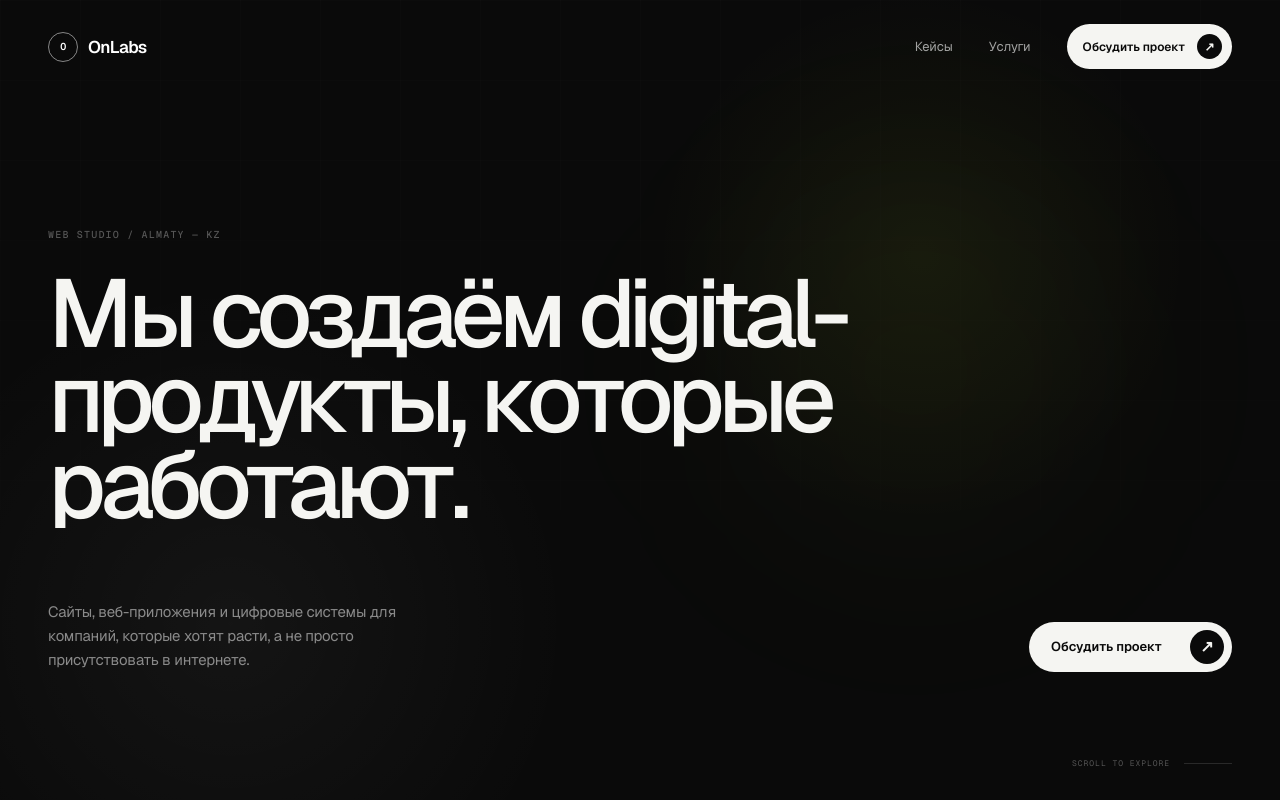
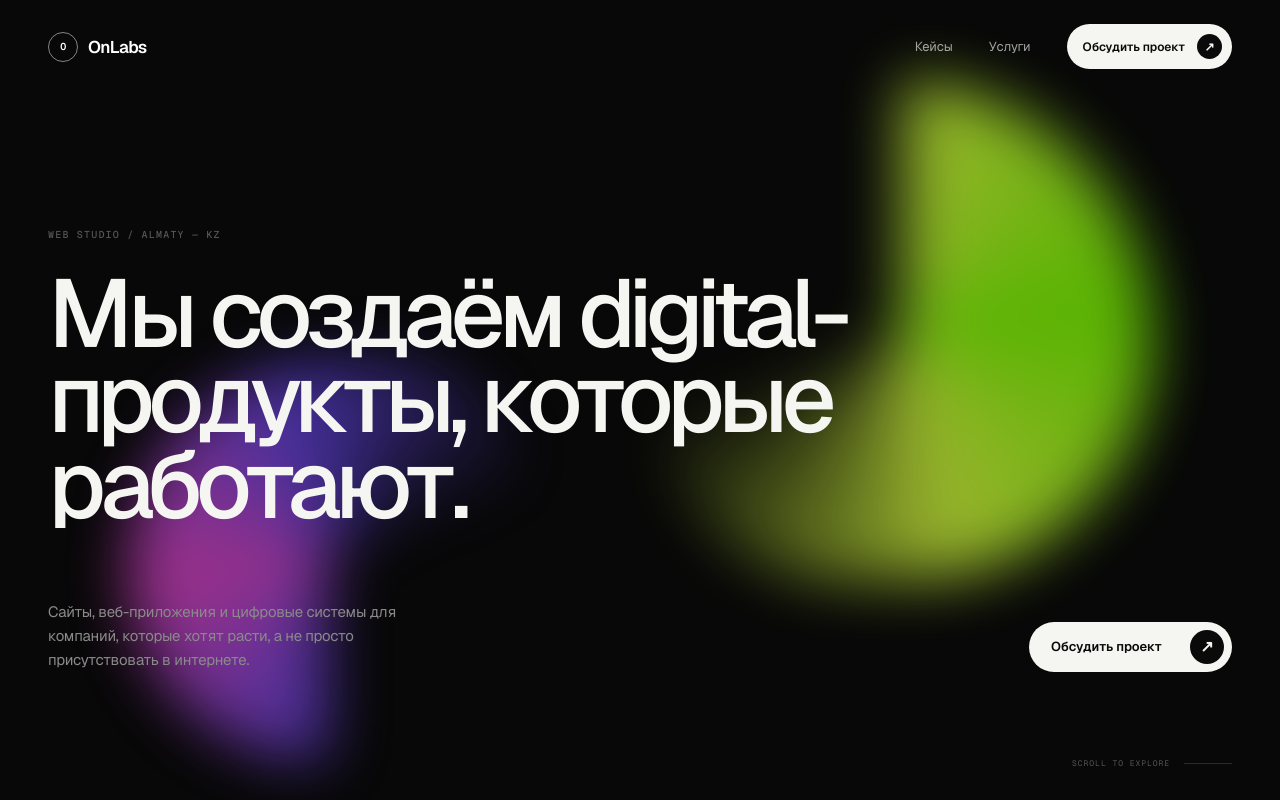
Before and after one commit to dissavil/portfolio-studio, a Next.js app: page / in a window 1280 px wide. Shown: the top 800 px of the page. Built offline with nearby package versions, Linux system fonts and the light colour scheme.

Commit message:
back animation

```diff
--- a/src/app/globals.css
+++ b/src/app/globals.css
@@ -31,11 +31,10 @@
   box-sizing: border-box;
 }
 
-html {
-  scroll-behavior: smooth;
-}
+body {
+  position: relative;
+  isolation: isolate;
 
-body {
   margin: 0;
 
   background: var(--black);
@@ -45,6 +44,17 @@ body {
 
   -webkit-font-smoothing: antialiased;
   text-rendering: optimizeLegibility;
+}
+
+.pageContent {
+  position: relative;
+  z-index: 2;
+}
+
+main,
+header,
+section {
+  position: relative;
 }
 
 body,
--- a/src/app/layout.tsx
+++ b/src/app/layout.tsx
@@ -2,6 +2,7 @@ import type { Metadata } from "next";
 import { Geist, Geist_Mono } from "next/font/google";
 
 import SmoothScroll from "@/components/layout/SmoothScroll/SmoothScroll";
+import ScrollBackground from "@/components/animation/ScrollBackground/ScrollBackground";
 
 import "./globals.css";
 
@@ -28,10 +29,10 @@ export default function RootLayout({
 }>) {
   return (
     <html lang="ru">
-      <body
-        className={`${geist.variable} ${geistMono.variable}`}
-      >
+      <body className={`${geist.variable} ${geistMono.variable}`}>
         <SmoothScroll>
+          <ScrollBackground />
+
           {children}
         </SmoothScroll>
       </body>
--- a/src/app/page.module.css
+++ b/src/app/page.module.css
@@ -2,3 +2,8 @@
   padding: 2rem;
   text-align: center;
 }
+
+.page {
+  position: relative;
+  z-index: 2;
+}
--- a/src/app/page.tsx
+++ b/src/app/page.tsx
@@ -1,15 +1,17 @@
 import Header from "@/components/home/Header/Header";
 import Hero from "@/components/home/Hero/Hero";
 import FeaturedCases from "@/components/home/FeaturedCases/FeaturedCases";
+import styles from "./page.module.css";
 
 export default function Home() {
   return (
-    <main>
+    <div className={styles.page}>
       <Header />
 
-      <Hero />
-
-      <FeaturedCases />
-    </main>
+      <main>
+        <Hero />
+        <FeaturedCases />
+      </main>
+    </div>
   );
 }
--- /dev/null
+++ b/src/components/animation/ScrollBackground/ScrollBackground.module.css
@@ -0,0 +1,66 @@
+.background {
+  position: fixed;
+  inset: 0;
+
+  z-index: 1;
+
+  overflow: hidden;
+
+  pointer-events: none;
+
+  background: #080808;
+}
+
+.orb {
+  position: absolute;
+
+  top: 10%;
+  right: 10%;
+
+  width: 500px;
+  height: 500px;
+
+  border-radius: 40% 60% 55% 45%;
+
+  background:
+    conic-gradient(
+      from 0deg,
+      #d8ff3e,
+      #7cff00,
+      #d8ff3e,
+      transparent 70%
+    );
+
+  filter: blur(30px);
+
+  opacity: 0.7;
+
+  will-change: transform;
+}
+
+.orbSecondary {
+  position: absolute;
+
+  left: 10%;
+  bottom: 5%;
+
+  width: 400px;
+  height: 400px;
+
+  border-radius: 60% 40% 45% 55%;
+
+  background:
+    conic-gradient(
+      from 180deg,
+      #6c4cff,
+      #ff4ce1,
+      #6c4cff,
+      transparent 70%
+    );
+
+  filter: blur(30px);
+
+  opacity: 0.6;
+
+  will-change: transform;
+}
--- /dev/null
+++ b/src/components/animation/ScrollBackground/ScrollBackground.tsx
@@ -0,0 +1,72 @@
+"use client";
+
+import { useLenis } from "lenis/react";
+import { motion, useMotionValue, useTransform } from "motion/react";
+
+import styles from "./ScrollBackground.module.css";
+
+export default function ScrollBackground() {
+  const scroll = useMotionValue(0);
+
+  useLenis((lenis) => {
+    scroll.set(lenis.scroll);
+  });
+
+  const rotate = useTransform(
+    scroll,
+    [0, 2000],
+    [0, 360]
+  );
+
+  const x = useTransform(
+    scroll,
+    [0, 2000],
+    [0, 500]
+  );
+
+  const y = useTransform(
+    scroll,
+    [0, 2000],
+    [0, 600]
+  );
+
+  const scale = useTransform(
+    scroll,
+    [0, 2000],
+    [1, 1.5]
+  );
+
+  const secondaryRotate = useTransform(
+    scroll,
+    [0, 2000],
+    [0, -300]
+  );
+
+  const secondaryX = useTransform(
+    scroll,
+    [0, 2000],
+    [0, -400]
+  );
+
+  return (
+    <div className={styles.background}>
+      <motion.div
+        className={styles.orb}
+        style={{
+          rotate,
+          x,
+          y,
+          scale,
+        }}
+      />
+
+      <motion.div
+        className={styles.orbSecondary}
+        style={{
+          rotate: secondaryRotate,
+          x: secondaryX,
+        }}
+      />
+    </div>
+  );
+}
--- a/src/components/home/FeaturedCases/FeaturedCases.module.css
+++ b/src/components/home/FeaturedCases/FeaturedCases.module.css
@@ -4,7 +4,7 @@
   padding: 160px 0;
 
   color: var(--text-primary);
-  background: var(--light);
+  background: rgba(255, 255, 255, 0.50);
 }
 
 .container {
--- a/src/components/home/Hero/Hero.module.css
+++ b/src/components/home/Hero/Hero.module.css
@@ -6,7 +6,6 @@
   overflow: hidden;
 
   color: var(--dark-primary);
-  background: var(--black);
 
   isolation: isolate;
 }
@@ -16,22 +15,7 @@
 ================================ */
 
 .background {
-  position: absolute;
-  inset: 0;
-
-  z-index: -2;
-
-  background:
-    radial-gradient(
-      circle at 72% 32%,
-      rgba(216, 255, 62, 0.055),
-      transparent 25%
-    ),
-    radial-gradient(
-      circle at 18% 78%,
-      rgba(255, 255, 255, 0.045),
-      transparent 28%
-    );
+  display: none;
 }
 
 .background::before {
```
